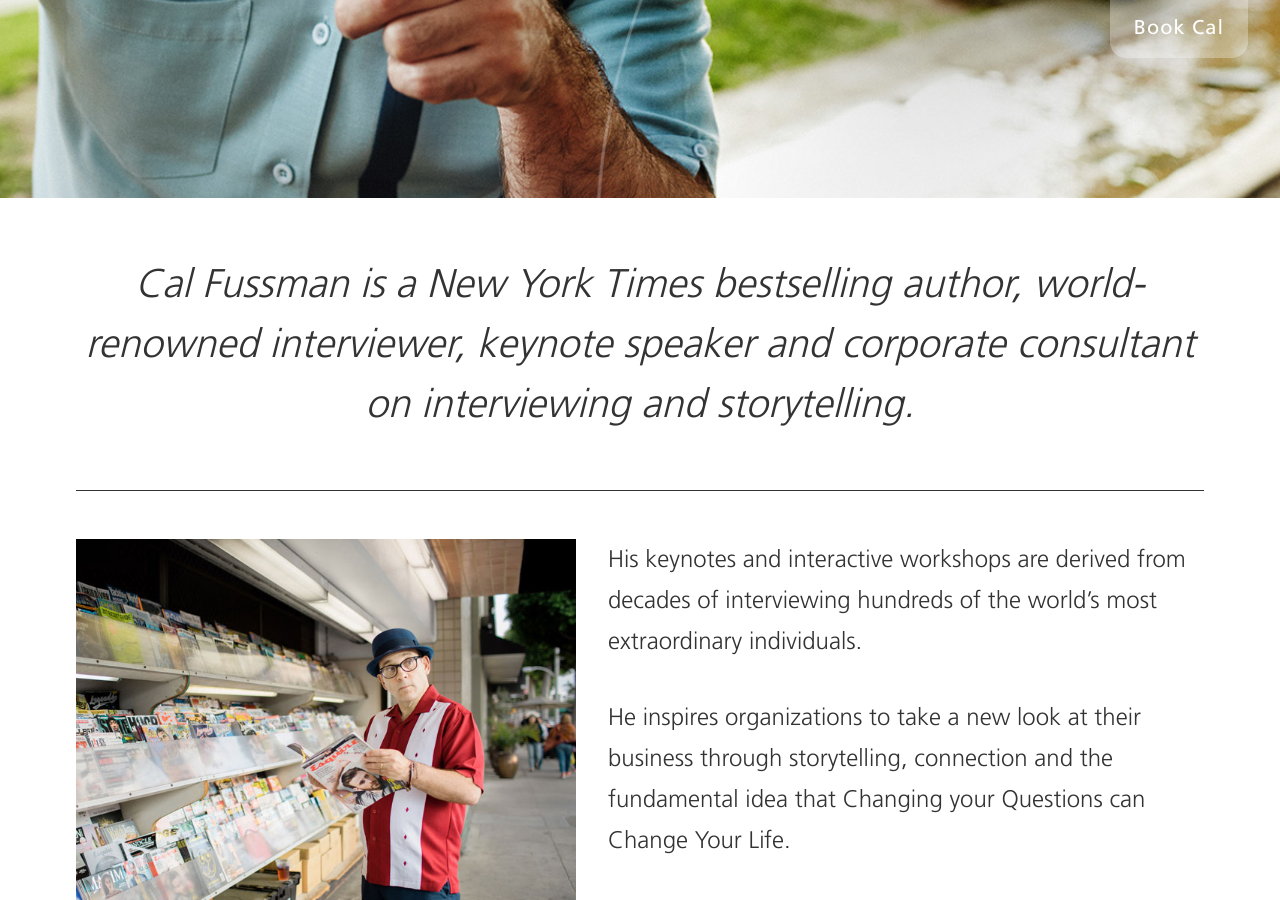
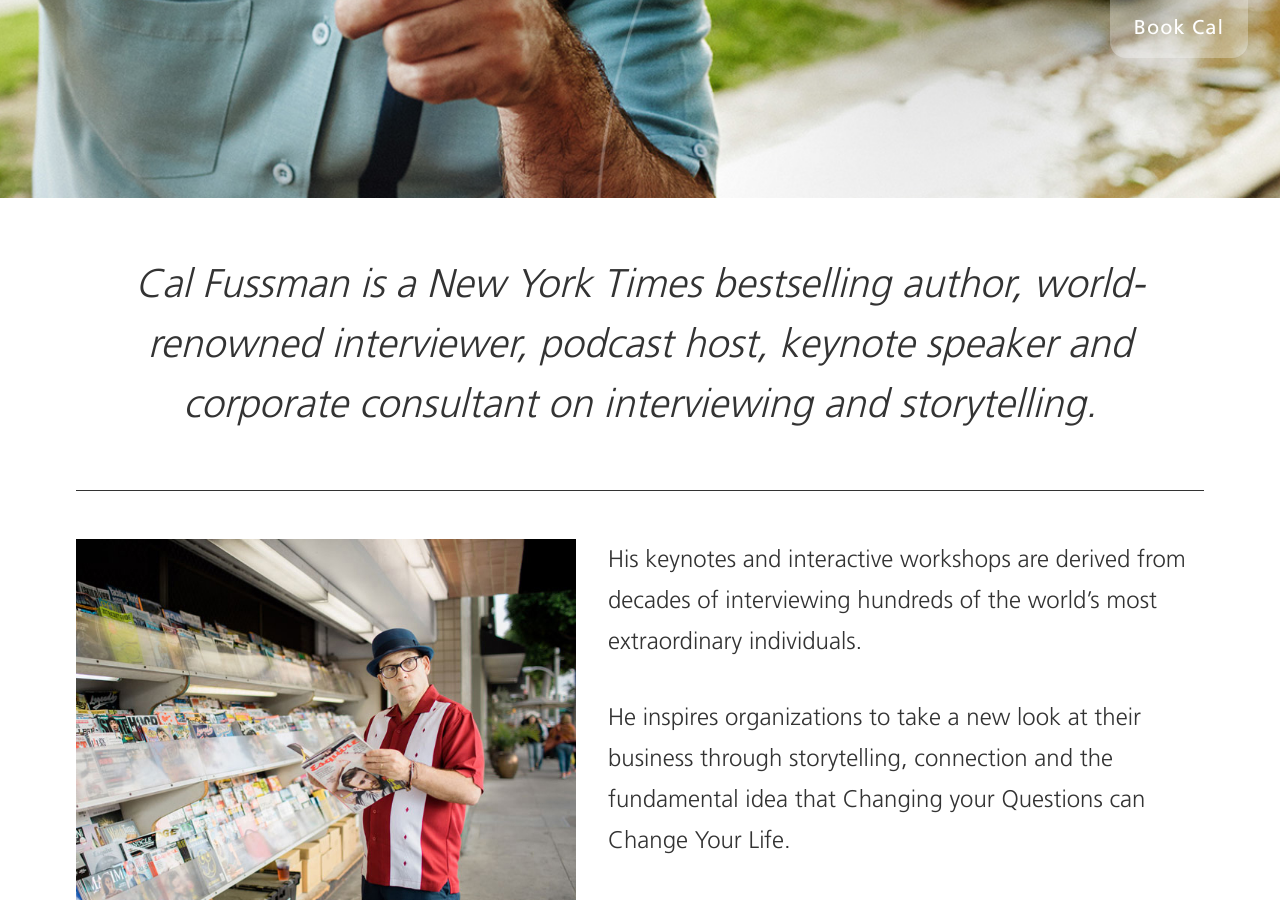
Before and after one commit to CalFussman/calfussman, a Jekyll site: the page built from about.html, in a window 1280 px wide and 900 px high, scrolled down 602 px. Built offline with Jekyll 4.4.1, drawn with Linux system fonts in a browser that asks for light colours; nearby versions of some CDN libraries.

Commit message:
update copy

```diff
--- a/about.html
+++ b/about.html
@@ -13,7 +13,7 @@ permalink: /about/
 <section class="section">
     <div class="container about">
         <div class="title">
-            <h1>Cal Fussman is a New York Times bestselling author, world-renowned interviewer, keynote speaker and corporate consultant on interviewing and storytelling.</h1>
+            <h1>Cal Fussman is a New York Times bestselling author, world-renowned interviewer, podcast host, keynote speaker and corporate consultant on interviewing and storytelling.</h1>
         </div>
         <img class="img-left" src="{{ "/assets/images/cal-magazine.jpg" | relative_url }}" alt="Cal with magazine">
         <p class="body-text">
--- a/index.html
+++ b/index.html
@@ -19,7 +19,7 @@ permalink: /
     <div class="container section--email-grab__container">
         <div class="grid">
             <div class="grid__col grid__col--2-of-8 grid__col--m-1-of-1">
-                <p class="email-grab-text">Get The Fussman Factor podcast.<br />Into your inbox.<br />Every week.</p>
+                <p class="email-grab-text">Get Cal's Big Questions.<br />Into your inbox.<br />Every week.</p>
             </div>
             <div class="grid__col grid__col--6-of-8 grid__col--m-1-of-1 section--email-grab__container__contact-form">
                 <label for="id_firstname" class="input--signup__label">
```
